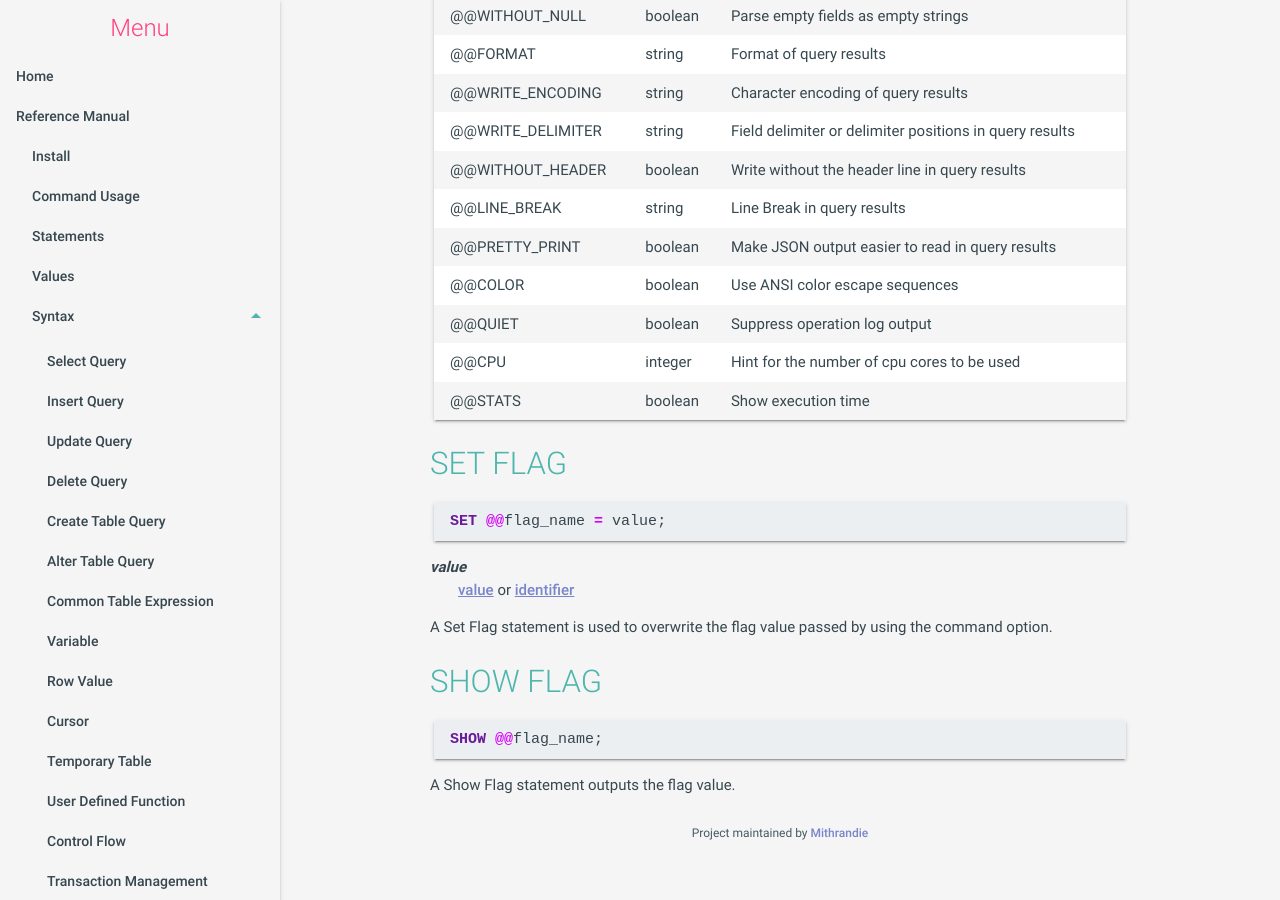
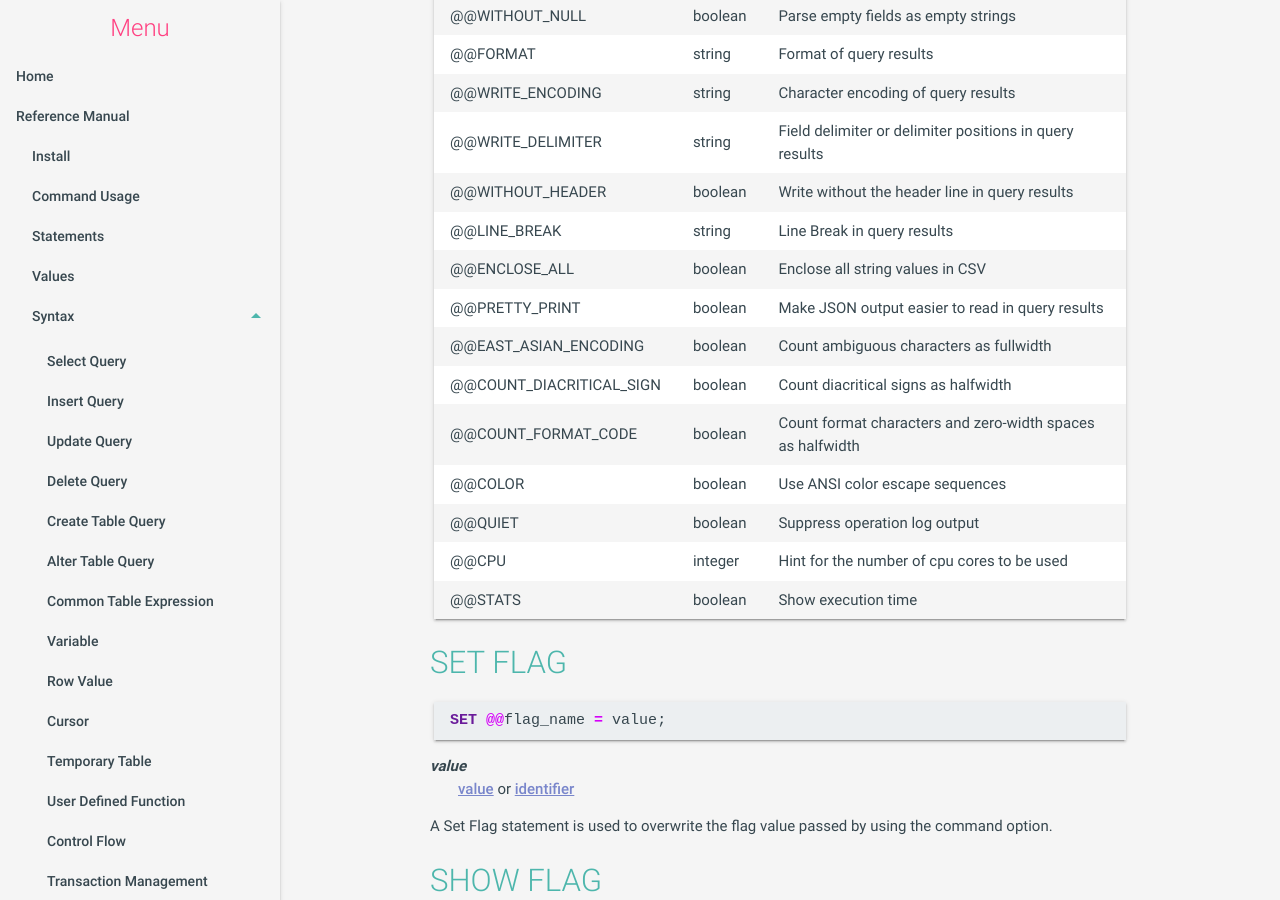
Before and after one commit to mithrandie/csvq, a Jekyll site: the page built from docs/_posts/2006-01-02-flag.md, in a window 1280 px wide and 900 px high, scrolled down 769 px. Built offline with Jekyll 4.4.1, drawn with Linux system fonts in a browser that asks for light colours.

Commit message:
Update docs.

```diff
--- a/docs/_posts/2006-01-02-flag.md
+++ b/docs/_posts/2006-01-02-flag.md
@@ -12,25 +12,29 @@ A flag is a representation of a [command option]({{ '/reference/command.html#opt
 
 | name | type | description |
 | :- | :- | :- |
-| @@REPOSITORY      | string  | Directory path where files are located |
-| @@TIMEZONE        | string  | Default TimeZone |
-| @@DATETIME_FORMAT | string  | Datetime Format to parse strings |
-| @@WAIT_TIMEOUT    | float   | Limit of the waiting time in seconds to wait for locked files to be released |
-| @@DELIMITER       | string  | Field delimiter for CSV, or delimiter positions for Fixed-Length Format |
-| @@JSON_QUERY      | string  | Query for JSON data |
-| @@ENCODING        | string  | Character encoding |
-| @@NO_HEADER       | boolean | Import first line as a record |
-| @@WITHOUT_NULL    | boolean | Parse empty fields as empty strings |
-| @@FORMAT          | string  | Format of query results |
-| @@WRITE_ENCODING  | string  | Character encoding of query results |
-| @@WRITE_DELIMITER | string  | Field delimiter or delimiter positions in query results |
-| @@WITHOUT_HEADER  | boolean | Write without the header line in query results |
-| @@LINE_BREAK      | string  | Line Break in query results |
-| @@PRETTY_PRINT    | boolean | Make JSON output easier to read in query results |
-| @@COLOR           | boolean | Use ANSI color escape sequences |
-| @@QUIET           | boolean | Suppress operation log output |
-| @@CPU             | integer | Hint for the number of cpu cores to be used |
-| @@STATS           | boolean | Show execution time |
+| @@REPOSITORY             | string  | Directory path where files are located |
+| @@TIMEZONE               | string  | Default TimeZone |
+| @@DATETIME_FORMAT        | string  | Datetime Format to parse strings |
+| @@WAIT_TIMEOUT           | float   | Limit of the waiting time in seconds to wait for locked files to be released |
+| @@DELIMITER              | string  | Field delimiter for CSV, or delimiter positions for Fixed-Length Format |
+| @@JSON_QUERY             | string  | Query for JSON data |
+| @@ENCODING               | string  | Character encoding |
+| @@NO_HEADER              | boolean | Import first line as a record |
+| @@WITHOUT_NULL           | boolean | Parse empty fields as empty strings |
+| @@FORMAT                 | string  | Format of query results |
+| @@WRITE_ENCODING         | string  | Character encoding of query results |
+| @@WRITE_DELIMITER        | string  | Field delimiter or delimiter positions in query results |
+| @@WITHOUT_HEADER         | boolean | Write without the header line in query results |
+| @@LINE_BREAK             | string  | Line Break in query results |
+| @@ENCLOSE_ALL            | boolean | Enclose all string values in CSV |
+| @@PRETTY_PRINT           | boolean | Make JSON output easier to read in query results |
+| @@EAST_ASIAN_ENCODING    | boolean | Count ambiguous characters as fullwidth |
+| @@COUNT_DIACRITICAL_SIGN | boolean | Count diacritical signs as halfwidth |
+| @@COUNT_FORMAT_CODE      | boolean | Count format characters and zero-width spaces as halfwidth |
+| @@COLOR                  | boolean | Use ANSI color escape sequences |
+| @@QUIET                  | boolean | Suppress operation log output |
+| @@CPU                    | integer | Hint for the number of cpu cores to be used |
+| @@STATS                  | boolean | Show execution time |
 
 
 ## SET FLAG
--- a/docs/sitemap.xml
+++ b/docs/sitemap.xml
@@ -18,7 +18,7 @@
     </url>
     <url>
         <loc>https://mithrandie.github.io/csvq/reference/command.html</loc>
-        <lastmod>2018-11-08T08:45:18+00:00</lastmod>
+        <lastmod>2018-11-15T17:17:03+00:00</lastmod>
     </url>
     <url>
         <loc>https://mithrandie.github.io/csvq/reference/statement.html</loc>
@@ -50,7 +50,7 @@
     </url>
     <url>
         <loc>https://mithrandie.github.io/csvq/reference/alter-table-query.html</loc>
-        <lastmod>2018-11-04T12:40:12+00:00</lastmod>
+        <lastmod>2018-11-15T17:17:03+00:00</lastmod>
     </url>
     <url>
         <loc>https://mithrandie.github.io/csvq/reference/common-table-expression.html</loc>
@@ -90,7 +90,7 @@
     </url>
     <url>
         <loc>https://mithrandie.github.io/csvq/reference/flag.html</loc>
-        <lastmod>2018-11-04T12:40:12+00:00</lastmod>
+        <lastmod>2018-11-15T17:17:03+00:00</lastmod>
     </url>
     <url>
         <loc>https://mithrandie.github.io/csvq/reference/json.html</loc>
```
Also changed, not shown: docs/_posts/2006-01-02-alter-table-query.md (+1 -0 lines), docs/_posts/2006-01-02-command.md (+12 -0 lines), docs/license.md, 2 other files.
